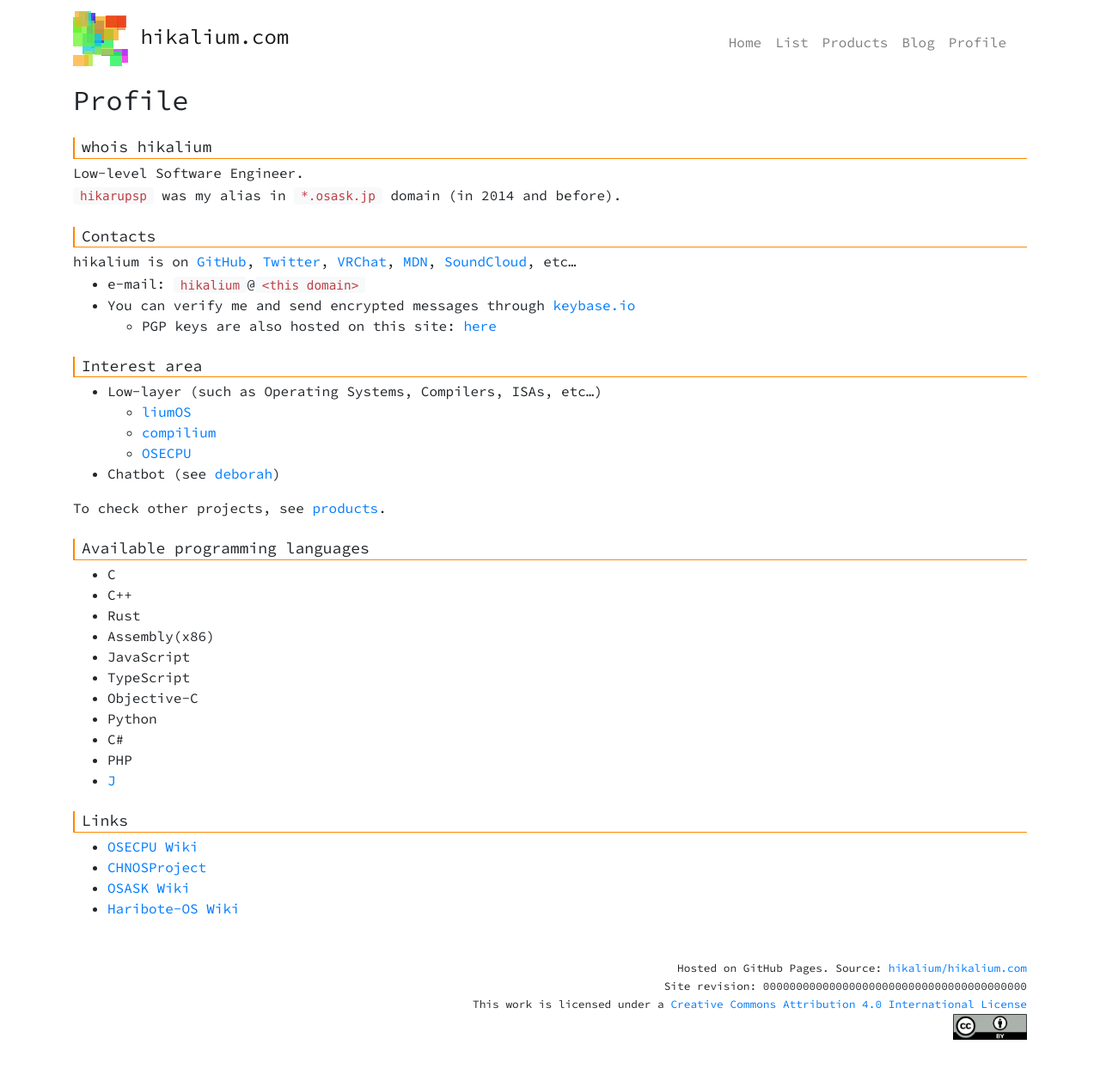
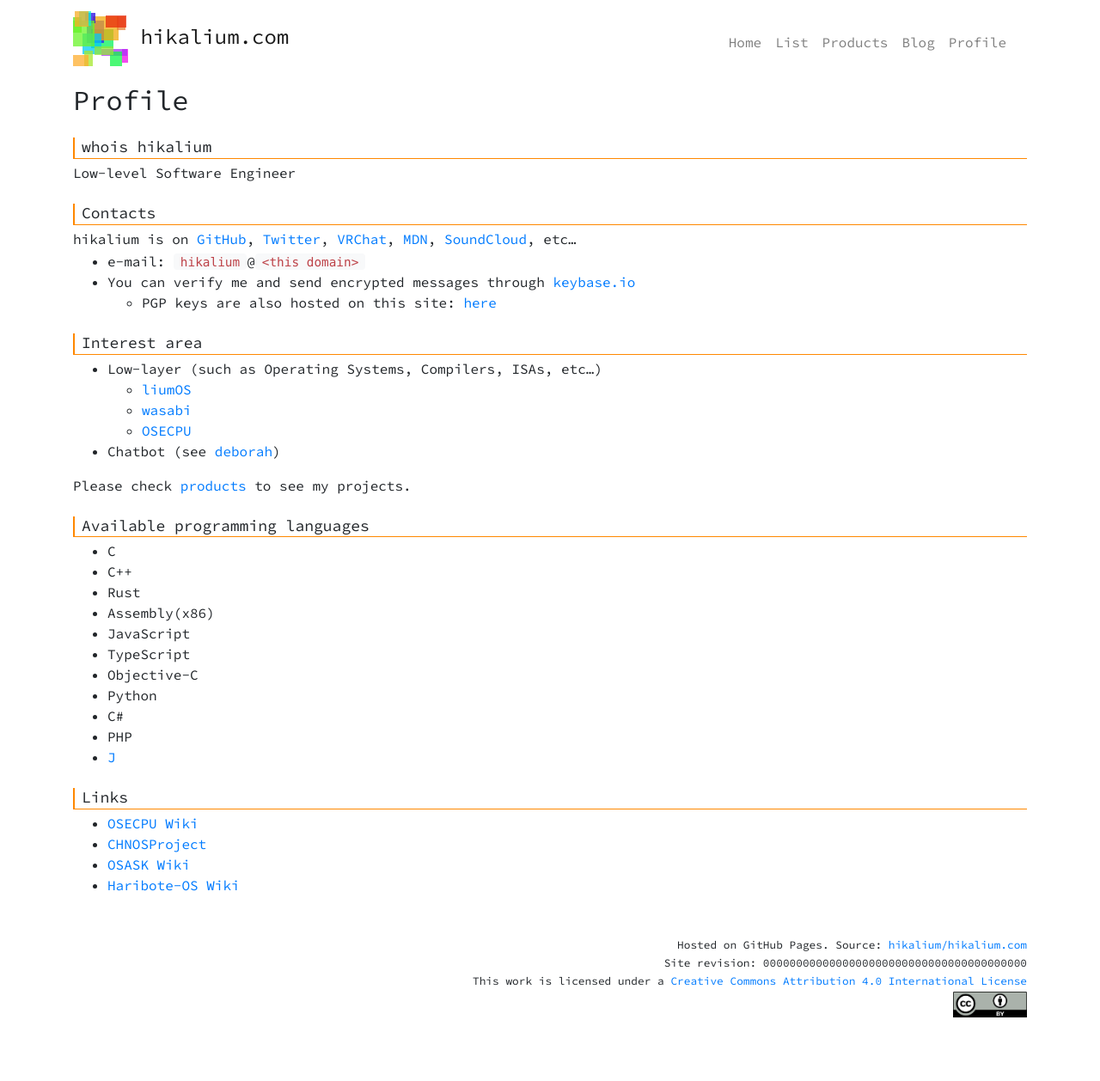
Before and after one commit to hikalium/hikalium.com, a Jekyll site: the page built from profile.md, in a window 1280 px wide. Shown: the whole page at 86% size. Built offline with Jekyll 4.4.1, drawn with Linux system fonts in a browser that asks for light colours; our own code applies the rules of GitHub Pages for plain Markdown files; after the commit the page ends 1232 px from its top, so only the background shows below that.

Commit message:
Update profile.md

```diff
--- a/profile.md
+++ b/profile.md
@@ -2,9 +2,7 @@
 
 ### whois hikalium
 
-Low-level Software Engineer.
-
-`hikarupsp` was my alias in `*.osask.jp` domain (in 2014 and before).
+Low-level Software Engineer
 
 ### Contacts
 
@@ -23,11 +21,11 @@ etc...
 ### Interest area
 - Low-layer (such as Operating Systems, Compilers, ISAs, etc...)
   - [liumOS](http://github.com/hikalium/liumos)
-  - [compilium](http://github.com/hikalium/compilium)
+  - [wasabi](http://github.com/hikalium/wasabi)
   - [OSECPU](http://osecpu.osask.jp/wiki/)
 - Chatbot (see [deborah](https://github.com/fourseasonslab/deborah))
 
-To check other projects, see [products](/products).
+Please check [products](/products) to see my projects.
 
 ### Available programming languages
 - C
```
